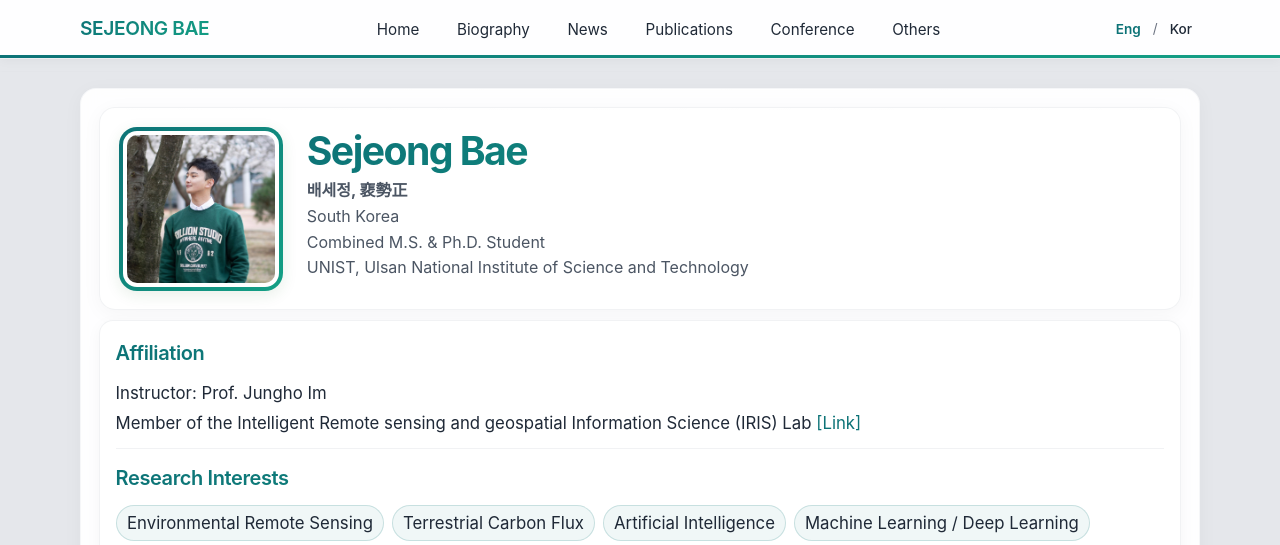
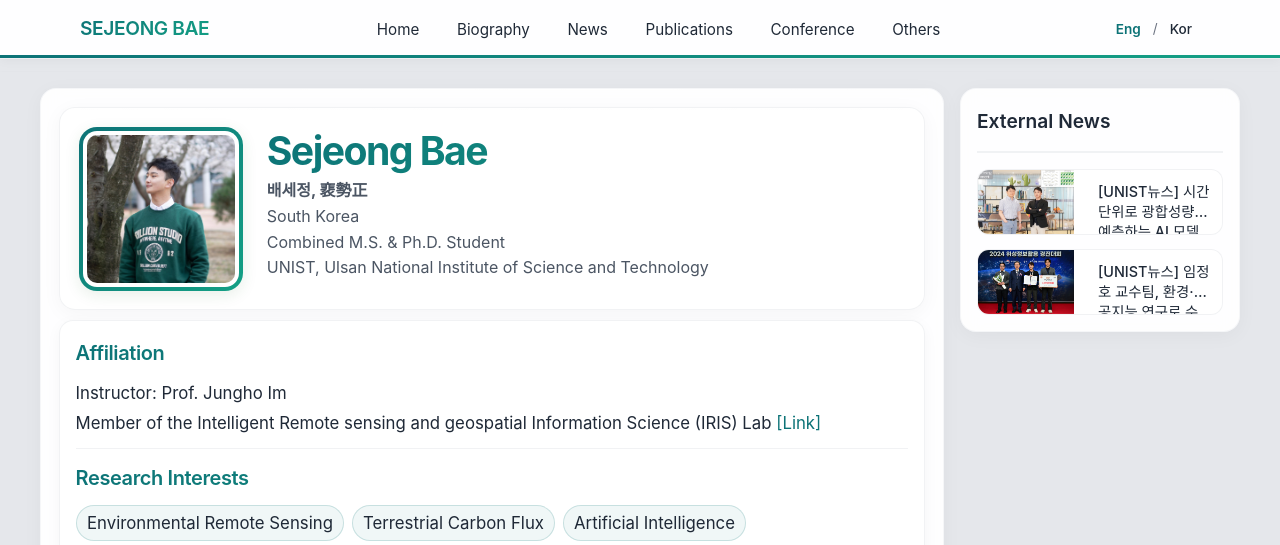
Before and after one commit to sjbae1102/sjbae1102.github.io, a plain HTML site: page index.html in a window 1280 px wide. Shown: the top 545 px of the page. Drawn offline with Linux system fonts and the light colour scheme.

Commit message:
Restore External News visibility and home sidebar layout
Remove the max-width 1200px rule that hid the external news sidebar, and restore a flex row layout with a fixed-width sticky sidebar on wide viewports so UNIST links stay visible beside the main column.

Made-with: Cursor

```diff
--- a/index.html
+++ b/index.html
@@ -11,11 +11,11 @@ git push -->
     <title>Sejeong Bae - Homepage</title>
     <link rel="icon" type="image/svg+xml" href="/favicon.svg">
     <link rel="icon" type="image/png" href="/favicon.png">
-    <link rel="stylesheet" href="style.css?v=20260427c">
+    <link rel="stylesheet" href="style.css?v=20260427d">
 </head>
 <body>
     <script src="news-data.js?v=20260427b"></script>
-    <script src="external-news-data.js"></script>
+    <script src="external-news-data.js?v=20260427d"></script>
     <!-- Navigation -->
     <nav class="navbar">
         <div class="container">
--- a/style.css
+++ b/style.css
@@ -1442,7 +1442,9 @@ a:hover {
     }
 
     .external-news-sidebar {
-        display: none;
+        flex: 1 1 auto;
+        max-width: 100%;
+        position: static;
     }
 
     .main-title {
@@ -2481,20 +2483,30 @@ a:hover {
     }
 }
 
-/* Targeted layout corrections */
+/* Targeted layout corrections — keep External News visible beside main on wide screens */
 .container.home-container {
-    display: block;
-    max-width: 1160px;
+    display: flex;
+    flex-wrap: nowrap;
+    align-items: flex-start;
+    gap: 1rem;
+    max-width: 1240px;
 }
 
 .home-main-wrapper {
-    max-width: 100%;
+    flex: 1 1 0;
+    min-width: 0;
+    max-width: none;
 }
 
 .external-news-sidebar {
-    position: static;
-    max-width: 100%;
-    margin-top: 1rem;
+    flex: 0 0 280px;
+    width: 280px;
+    max-width: 280px;
+    min-width: 240px;
+    position: sticky;
+    top: 88px;
+    margin-top: 0;
+    align-self: flex-start;
 }
 
 .external-news-list {
```
Also changed, not shown: about/index.html (+1 -1 lines), conference/index.html (+1 -1 lines), news/index.html (+1 -1 lines), others/index.html (+1 -1 lines), publications/index.html (+1 -1 lines).
